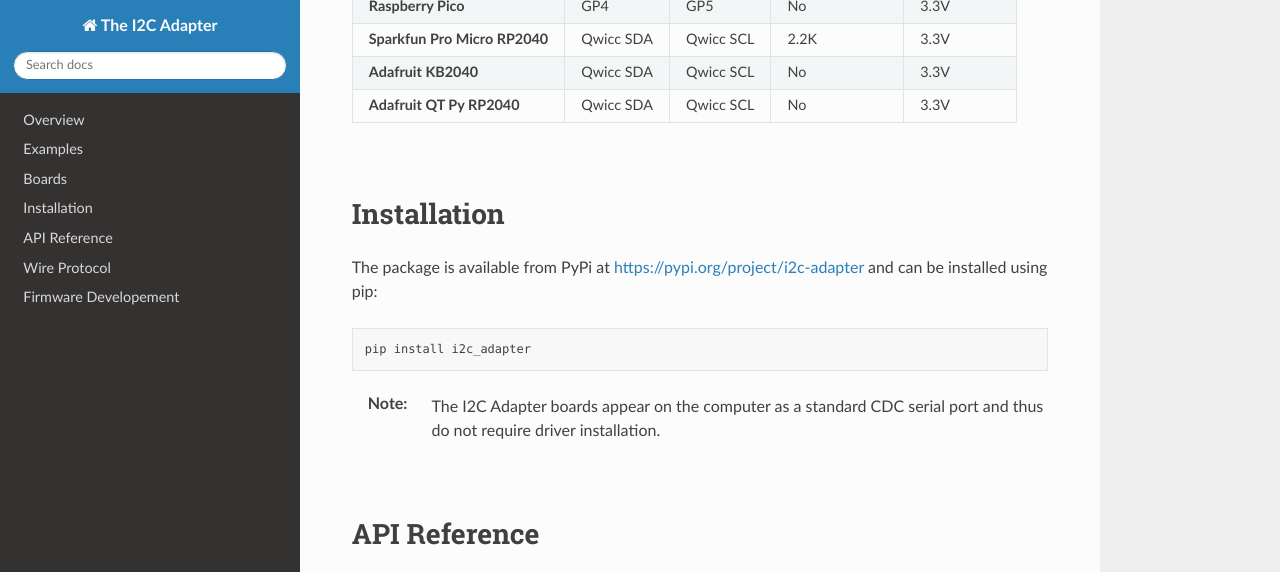
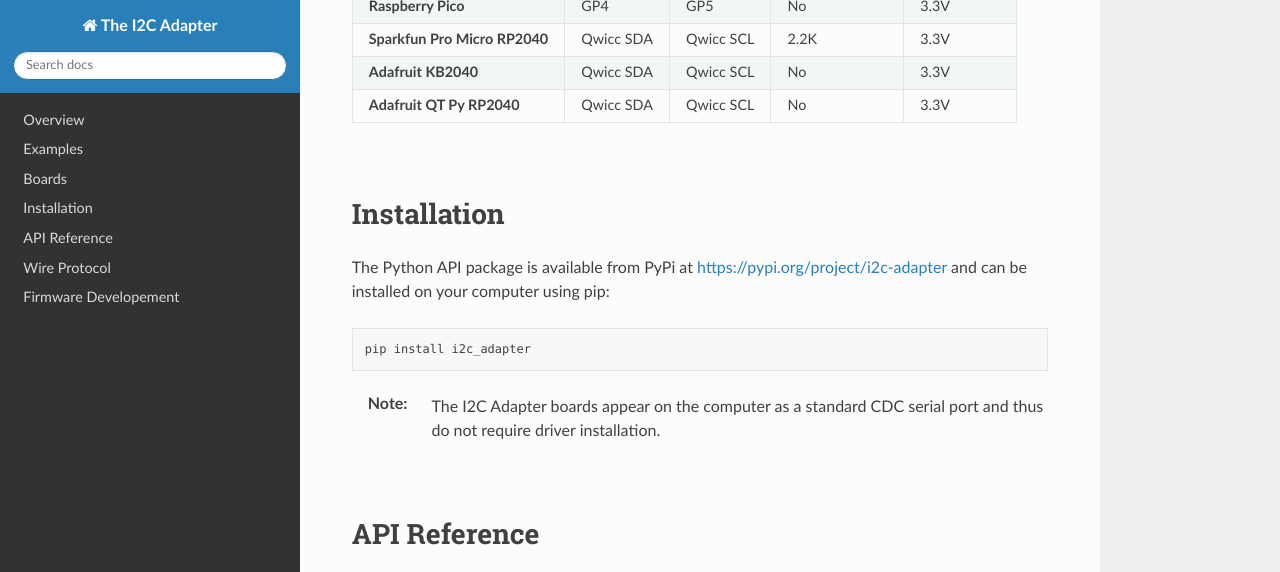
Before and after one commit to zapta/i2c_adapter, a Sphinx documentation site: the page built from docs/index.rst, in a window 1280 px wide and 900 px high, scrolled down 1560 px, cut to the strip 0-572 px from the top of the window. Built offline with Sphinx 7.4.7 and the Read the Docs theme 2.0.0, drawn with Linux system fonts in a browser that asks for light colours.

Commit message:
Updated doc.

```diff
--- a/docs/index.rst
+++ b/docs/index.rst
@@ -81,8 +81,8 @@
 Installation
 ============
 
-The package is available from PyPi at https://pypi.org/project/i2c-adapter and can be installed
-using pip:
+The Python API package is available from PyPi at https://pypi.org/project/i2c-adapter and can be installed
+on your computer using pip:
 
 .. code-block:: shell
 
```
